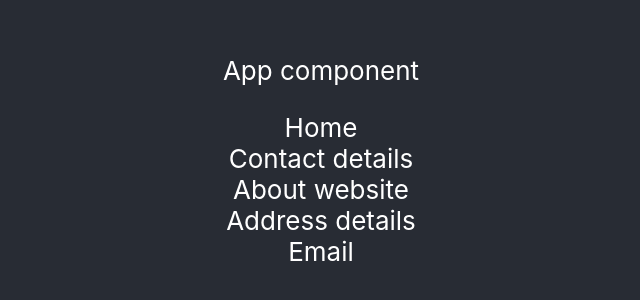
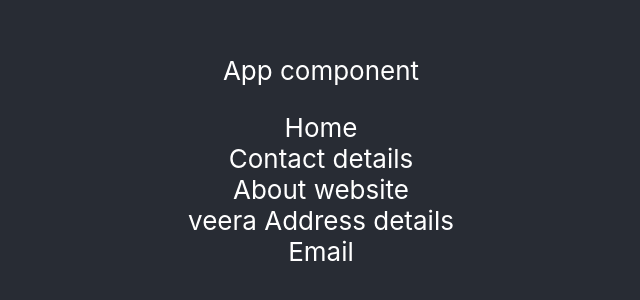
Before and after one commit to VTU9730/veer, a React (Create React App) app: page / in a window 1280 px wide. Shown: the part 252-552 px from the top of the page, without its empty margins (319-959 px from the left). Built offline with nearby package versions, Linux system fonts and the light colour scheme.

Commit message:
appContext-created

```diff
--- a/src/Address.jsx
+++ b/src/Address.jsx
@@ -1,7 +1,10 @@
+import { useContext } from "react";
+import appContext from "./context";
 function Address(){
+    const {user,setUser} =useContext(appContext)
     return(
         <div>
-            Address details
+            {user} Address details
         </div>
     )
 }
--- a/src/App.js
+++ b/src/App.js
@@ -1,12 +1,16 @@
 import logo from './logo.svg';
 import './App.css';
+import appContext from './context';
 import Home from './Home';
 import Contact from './Contact'
 import About from './About'
 import Email from './Email'
 import Address from './Address';
+import { useState } from 'react';
 function App() {
+  const [user,setUser]=useState('veera')
   return (
+    <appContext.Provider value={{user,setUser}}>
       <div className="App">
         <header className="App-header">
           <p>App component</p>
@@ -17,6 +21,7 @@ function App() {
           <Email />
         </header>
       </div>
+    </appContext.Provider>
   );
 }
 
--- /dev/null
+++ b/src/context.js
@@ -0,0 +1,5 @@
+import { createContext } from "react";
+
+const appContext=createContext({})
+
+export default appContext;
```
Lines whose indentation alone changed are shown as unchanged.
